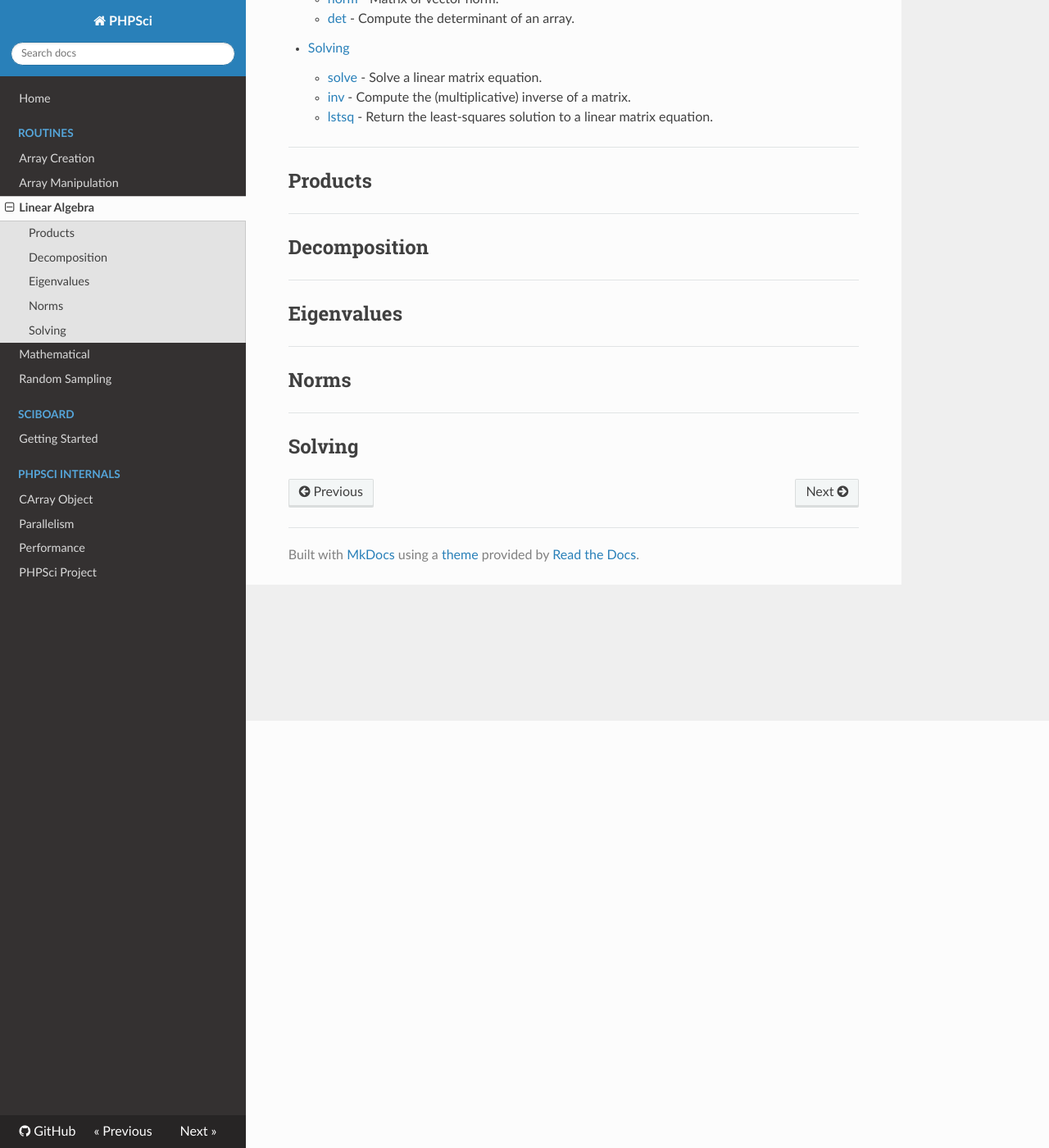
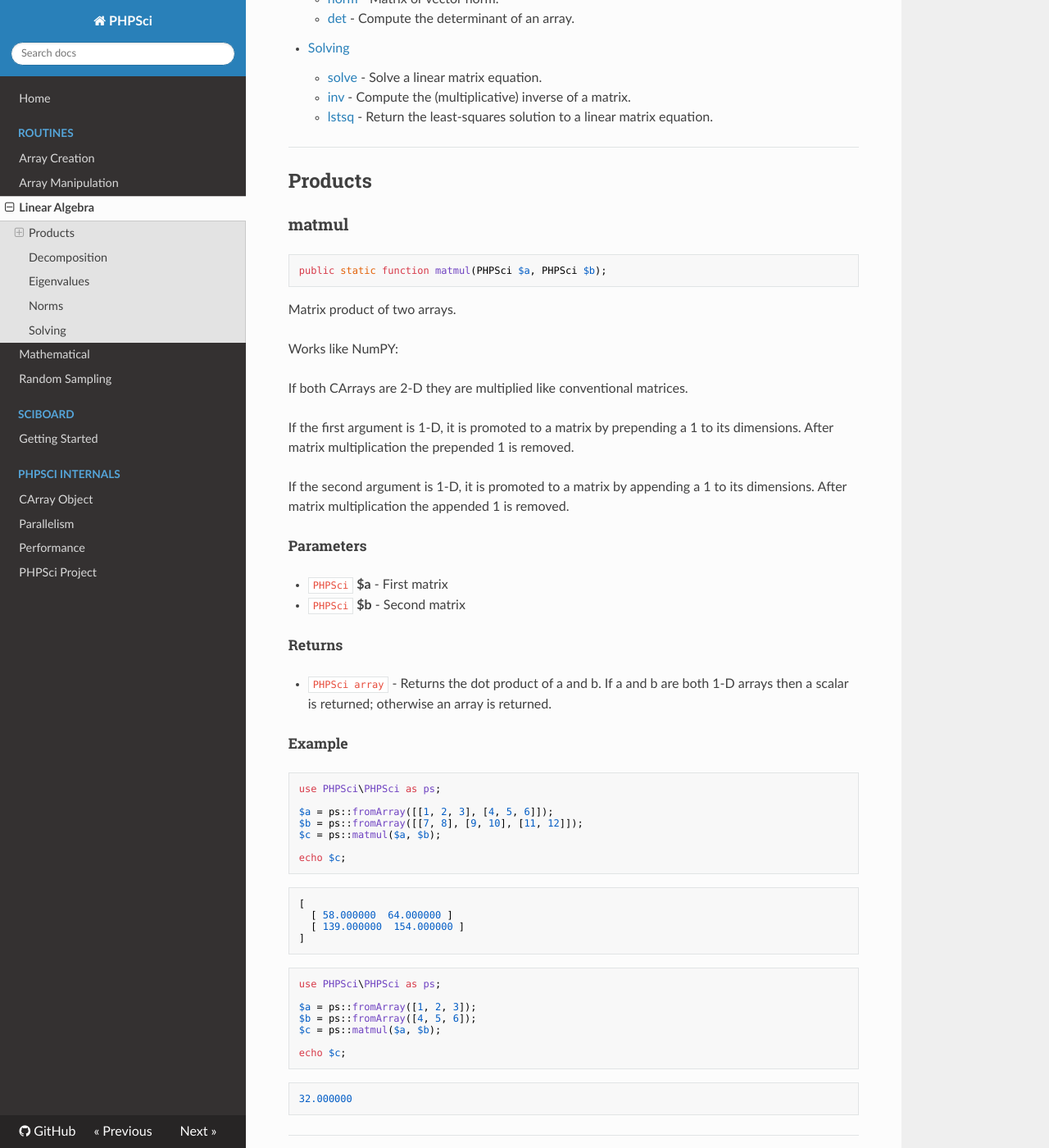
Before and after one commit to phpsci/phpsci-carray, an MkDocs documentation site: the page built from docs/linalg.md, in a window 1280 px wide and 1400 px high, scrolled down 521 px. Shown: the whole window at 82% size. Built offline with MkDocs 1.6.1, drawn with Linux system fonts in a browser that asks for light colours; nearby versions of some CDN libraries; old or Windows-style settings are respelled for this version of MkDocs; some of the changed text lies outside the part shown.

Commit message:
Updated README.MD with Linear Algebra operations.

````diff
--- a/docs/linalg.md
+++ b/docs/linalg.md
@@ -22,6 +22,103 @@
 
 ## Products
 
+### matmul
+```php
+public static function matmul(PHPSci $a, PHPSci $b);
+```
+Matrix product of two arrays.
+
+Works like NumPY:
+
+If both CArrays are 2-D they are multiplied like conventional matrices.
+
+If the first argument is 1-D, it is promoted to a matrix by prepending
+a 1 to its dimensions. After matrix multiplication the prepended 1 is removed.
+
+If the second argument is 1-D, it is promoted to a matrix by appending a 1 to
+its dimensions. After matrix multiplication the appended 1 is removed.
+
+##### Parameters
+- `PHPSci` **$a** - First matrix
+- `PHPSci` **$b** - Second matrix
+
+##### Returns
+- `PHPSci array` - Returns the dot product of a and b. If a and b are both 1-D arrays then a scalar is returned;
+otherwise an array is returned.
+
+##### Example
+```php
+use PHPSci\PHPSci as ps;
+
+$a = ps::fromArray([[1, 2, 3], [4, 5, 6]]);
+$b = ps::fromArray([[7, 8], [9, 10], [11, 12]]);
+$c = ps::matmul($a, $b);
+
+echo $c;
+```
+```php
+[
+  [ 58.000000  64.000000 ]
+  [ 139.000000  154.000000 ]
+]
+```
+```php
+use PHPSci\PHPSci as ps;
+
+$a = ps::fromArray([1, 2, 3]);
+$b = ps::fromArray([4, 5, 6]);
+$c = ps::matmul($a, $b);
+
+echo $c;
+```
+```php
+32.000000
+```
+
+---
+
+### inner
+```php
+public static function inner(PHPSci $a, PHPSci $b);
+```
+Inner product of two arrays.
+
+##### Parameters
+- `PHPSci` **$a** - First matrix
+- `PHPSci` **$b** - Second matrix
+
+##### Returns
+- `PHPSci array` - Inner product of `$a` `$b`
+
+##### Example
+```php
+use PHPSci\PHPSci as ps;
+
+$a = ps::fromArray([[1, 2, 3], [4, 5, 6]]);
+$b = ps::fromArray([[7, 8], [9, 10], [11, 12]]);
+$c = ps::matmul($a, $b);
+
+echo $c;
+```
+```php
+[
+  [ 58.000000  64.000000 ]
+  [ 139.000000  154.000000 ]
+]
+```
+```php
+use PHPSci\PHPSci as ps;
+
+$a = ps::fromArray([1, 2, 3]);
+$b = ps::fromArray([4, 5, 6]);
+$c = ps::inner($a, $b);
+echo $c;
+```
+```php
+32.000000
+```
+
+
 ---
 
 ## Decomposition
````
